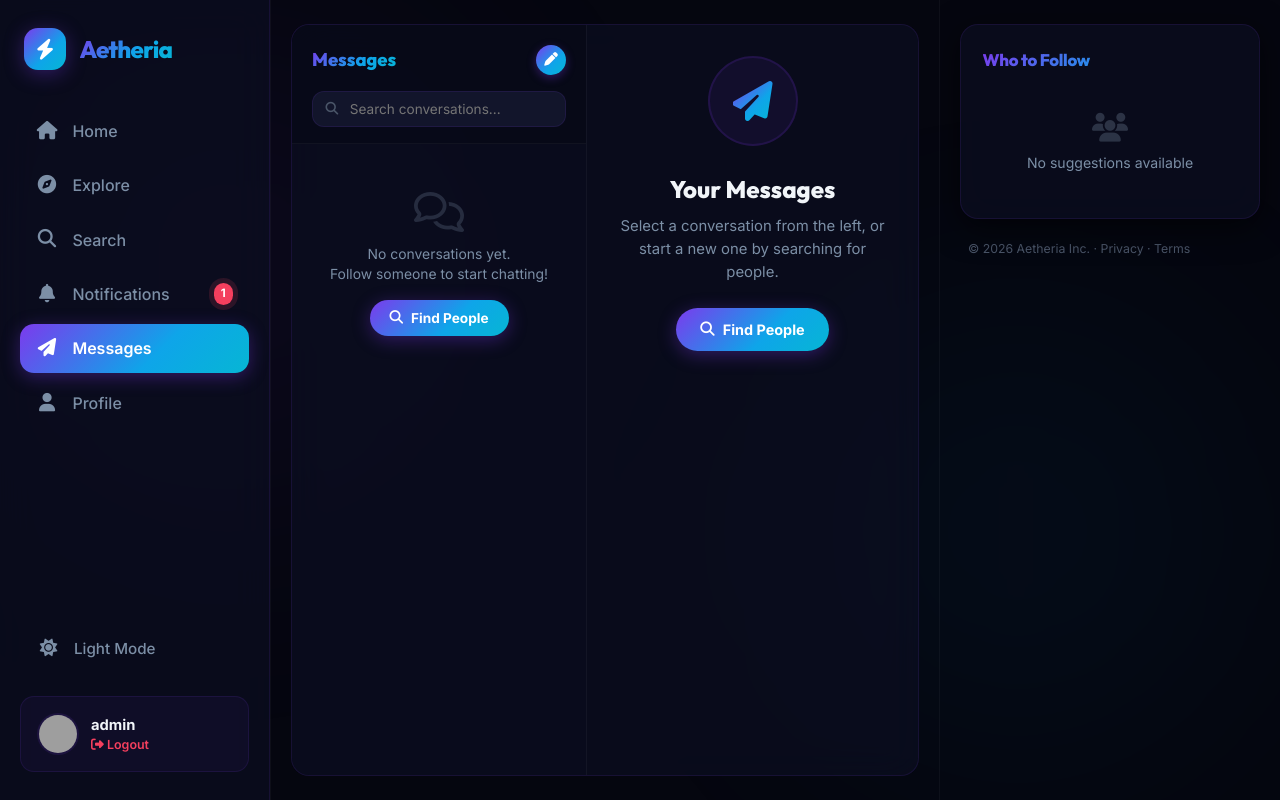
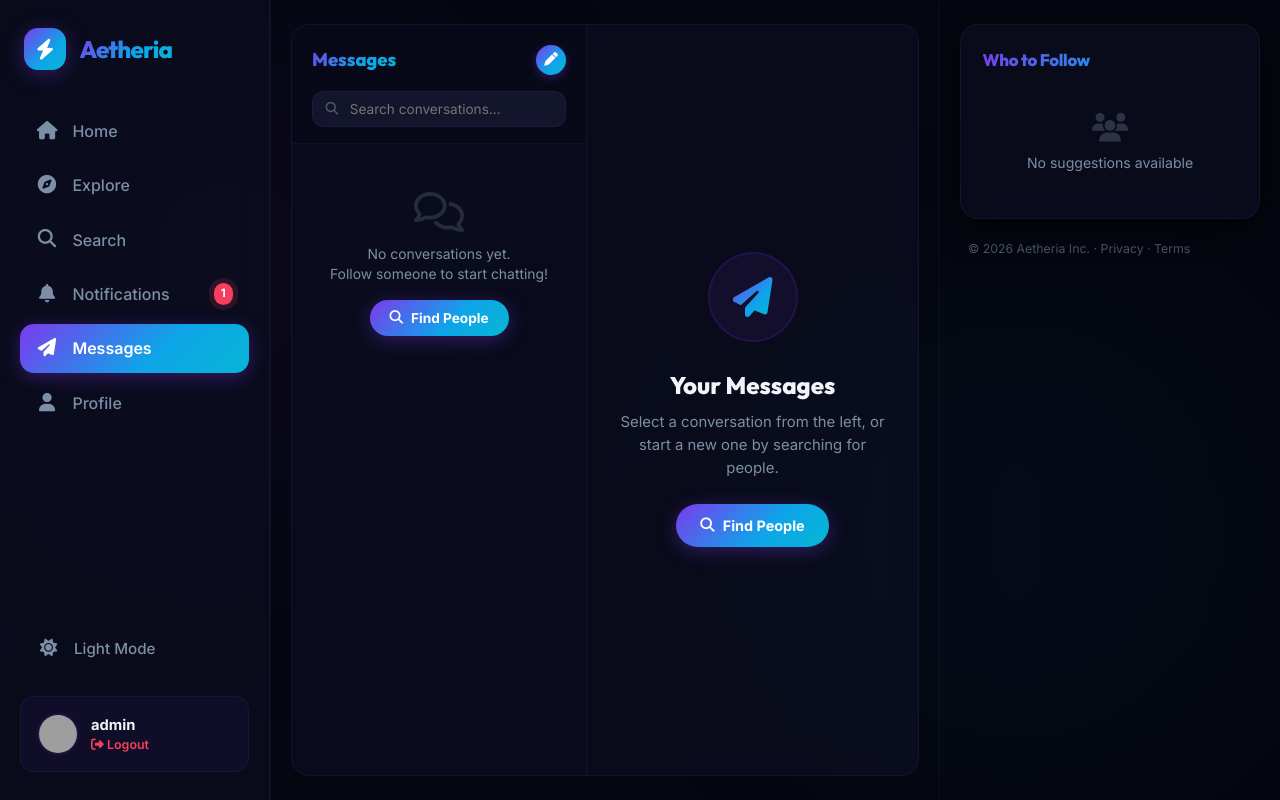
Before and after one commit to 23CABSAKTHIRENGANATHANk/CodeAlpha_Aetheria, a Django app: page /messages/ in a window 1280 px wide. Run offline with Django 5.2, Linux system fonts and the light colour scheme; a user stored in the database is signed in; data comes from the database, SQL or seed files in the repository; grey boxes are pictures that could not be loaded.

Commit message:
fix: apply bulletproof flex layout for chat window

```diff
--- a/socialmedia/static/css/main.css
+++ b/socialmedia/static/css/main.css
@@ -1240,7 +1240,7 @@ button { font-family: inherit; }
     text-align: center;
 }
 
-.chat-window { display: grid; grid-template-rows: auto 1fr auto; height: 100%; min-height: 0; min-width: 0; overflow: hidden; }
+.chat-window { display: flex; flex-direction: column; height: 100%; min-height: 0; min-width: 0; overflow: hidden; }
 
 .chat-header {
     padding: 0.9rem 1.25rem;
@@ -1256,6 +1256,7 @@ button { font-family: inherit; }
 .chat-header-status { font-size: 0.74rem; color: var(--accent-4); display: flex; align-items: center; gap: 0.3rem; }
 
 .chat-messages-container {
+    flex: 1;
     min-height: 0;
     padding: 1.25rem;
     overflow-y: auto;
```
